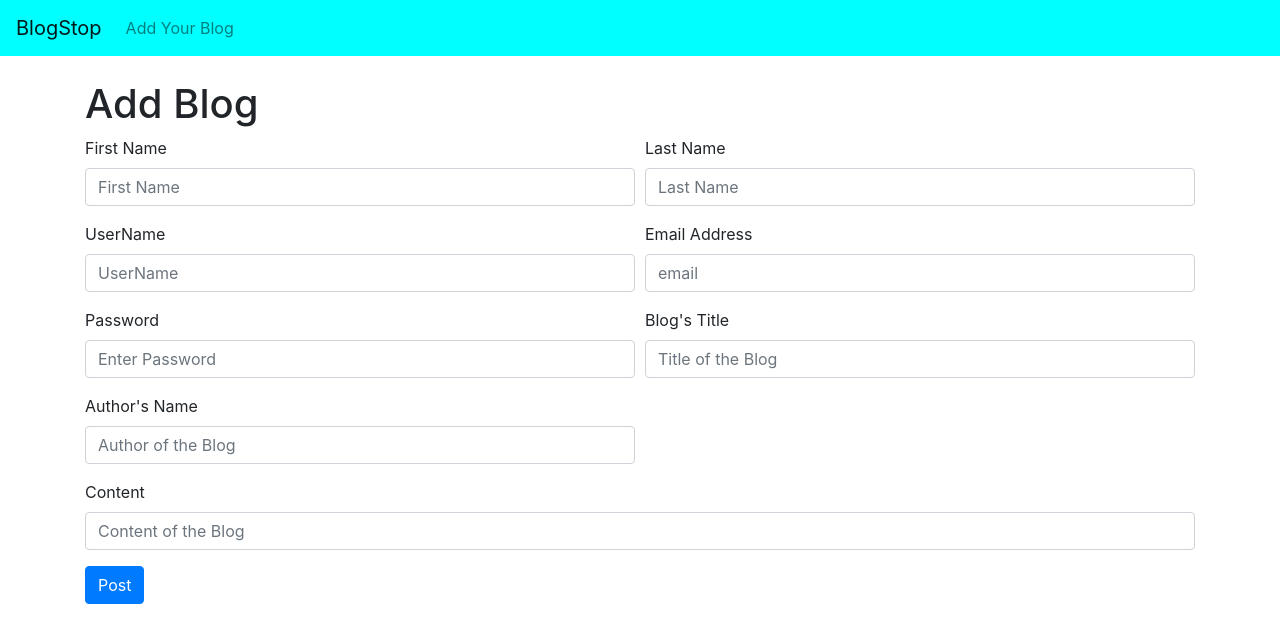
After one commit to AkshitGulyan/Blogger, a Django app: page /addpost/ in a window 1280 px wide. The commit adds this page. Shown: the top 643 px of the page. Run offline with Django 4.2, Linux system fonts and the light colour scheme.

Commit message:
add post

```diff
--- a/blogger/blog/models.py
+++ b/blogger/blog/models.py
@@ -1,5 +1,6 @@
 from django.db import models
 from django.contrib.auth.models import User
+from django.urls import reverse
 
 class Post(models.Model):
     title = models.CharField(max_length=250)
@@ -7,3 +8,5 @@ class Post(models.Model):
     body = models.TextField()
     def __str__(self) -> str:
         return self.title + ' - by - ' + str(self.author)
+    def get_absolute_url(self):
+        return reverse('postdetails', args=(str(self.id)))
--- /dev/null
+++ b/blogger/blog/templates/addpost.html
@@ -0,0 +1,49 @@
+{% extends 'base.html' %}
+
+
+
+{% block content %}
+
+<h1>Add Blog</h1>
+<form action="{% url 'form_submit' %}" method="post">
+    {% csrf_token %}
+        <div class="form-row">
+            <div class="form-group col-md-6">
+                <label for="first_name">First Name</label>
+                <input type="text" class="form-control" name="first_name" placeholder="First Name">
+              </div>
+              <div class="form-group col-md-6">
+                <label for="last_name">Last Name</label>
+                <input type="text" class="form-control" name="last_name" placeholder="Last Name">
+              </div>
+              <div class="form-group col-md-6">
+                <label for="username">UserName</label>
+                <input type="text" class="form-control" name="username" placeholder="UserName">
+              </div>
+              <div class="form-group col-md-6">
+                <label for="email">Email Address</label>
+                <input type="email" class="form-control" name="email" placeholder="email">
+              </div>
+              <div class="form-group col-md-6">
+                <label for="password">Password</label>
+                <input type="password" class="form-control" name="password" placeholder="Enter Password">
+              </div>
+          <div class="form-group col-md-6">
+            <label for="title">Blog's Title</label>
+            <input type="text" class="form-control" name="title" placeholder="Title of the Blog">
+          </div>
+          <div class="form-group col-md-6">
+            <label for="author">Author's Name</label>
+            <input type="text" class="form-control" name="author" placeholder="Author of the Blog">
+          </div>
+        </div>
+        <div class="form-group">
+          <label for="body">Content</label>
+          <input type="text" class="form-control" name="body" placeholder="Content of the Blog">
+        </div>
+        <button type="submit" class="btn btn-primary">Post</button>
+</form>
+
+
+
+{% endblock %}
--- a/blogger/blog/templates/base.html
+++ b/blogger/blog/templates/base.html
@@ -24,7 +24,7 @@
         <div class="collapse navbar-collapse" id="navbarSupportedContent">
           <ul class="navbar-nav mr-auto">
             <li class="nav-item">
-              <a class="nav-link" href="#">Link</a>
+              <a class="nav-link" href="{% url 'addpost' %}">Add Your Blog</a>
             </li>
             <!-- <li class="nav-item dropdown">
               <a class="nav-link dropdown-toggle" href="#" id="navbarDropdown" role="button" data-toggle="dropdown" aria-haspopup="true" aria-expanded="false">
--- a/blogger/blog/urls.py
+++ b/blogger/blog/urls.py
@@ -1,9 +1,11 @@
 from django.urls import path
 # from . import views
-from .views import HomeView, postdetailsview
+from .views import HomeView, postdetailsview,addpostview,form_submit
 
 urlpatterns = [
     # path('', views.home, name="home"),
     path('', HomeView.as_view(), name='home'),
     path('post/<int:pk>', postdetailsview.as_view(), name='postdetails'),
+    path('addpost/', addpostview.as_view(), name='addpost'),
+    path('submit/', form_submit, name='form_submit'),
 ]
--- a/blogger/blog/views.py
+++ b/blogger/blog/views.py
@@ -1,6 +1,8 @@
-from django.shortcuts import render
-from django.views.generic import ListView, DetailView
+from django.shortcuts import render,redirect
+from django.views.generic import ListView, DetailView, CreateView
 from .models import Post
+from . import templates
+from django.contrib.auth.models import User
 
 # def home(request):
 #     return render(request, 'home.html', {})
@@ -12,3 +14,25 @@ class HomeView(ListView):
 class postdetailsview(DetailView):
     model=Post
     template_name = 'postdetails.html'
+
+class addpostview(CreateView):
+    model=Post
+    template_name = 'addpost.html'
+    fields = '__all__'
+
+def form_submit(request):
+    if request.method == 'POST':
+        title_val = request.POST.get('title')
+        user_val = request.POST.get('username')
+        email_val = request.POST.get('email')
+        password_val = request.POST.get('password')
+        firstname_val = request.POST.get('first_name')
+        lastname_val = request.POST.get('last_name')
+        body_val = request.POST.get('body')
+        user = User.objects.create_user(username=user_val, email=email_val, password=password_val, first_name=firstname_val, last_name=lastname_val)
+        Post.objects.create(title=title_val, author=user, body=body_val)
+
+        # Redirect to a success page or another URL
+        return redirect('home')
+
+    return render(request, 'templates/addpost.html')
```
Also changed, not shown: blogger/db.sqlite3.
